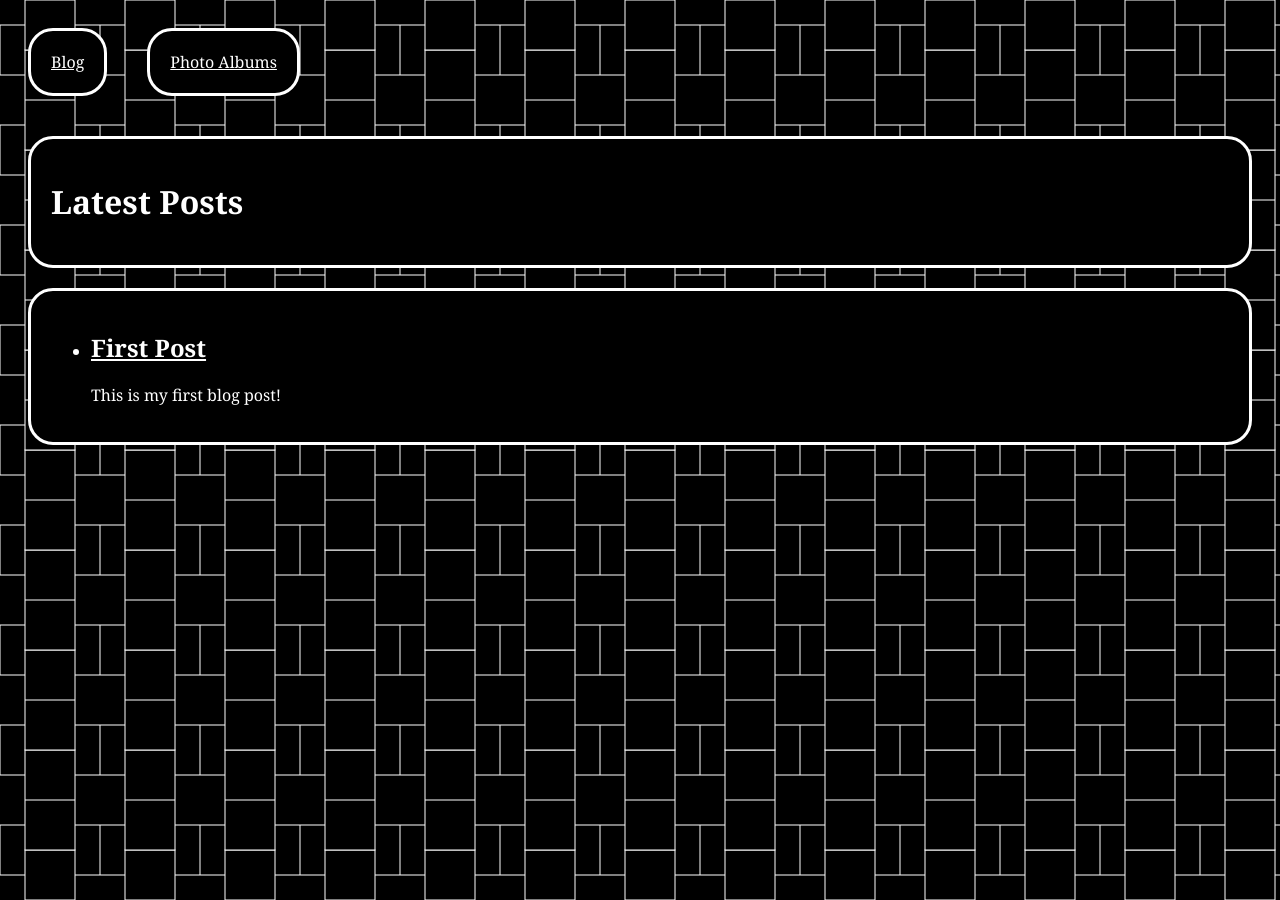
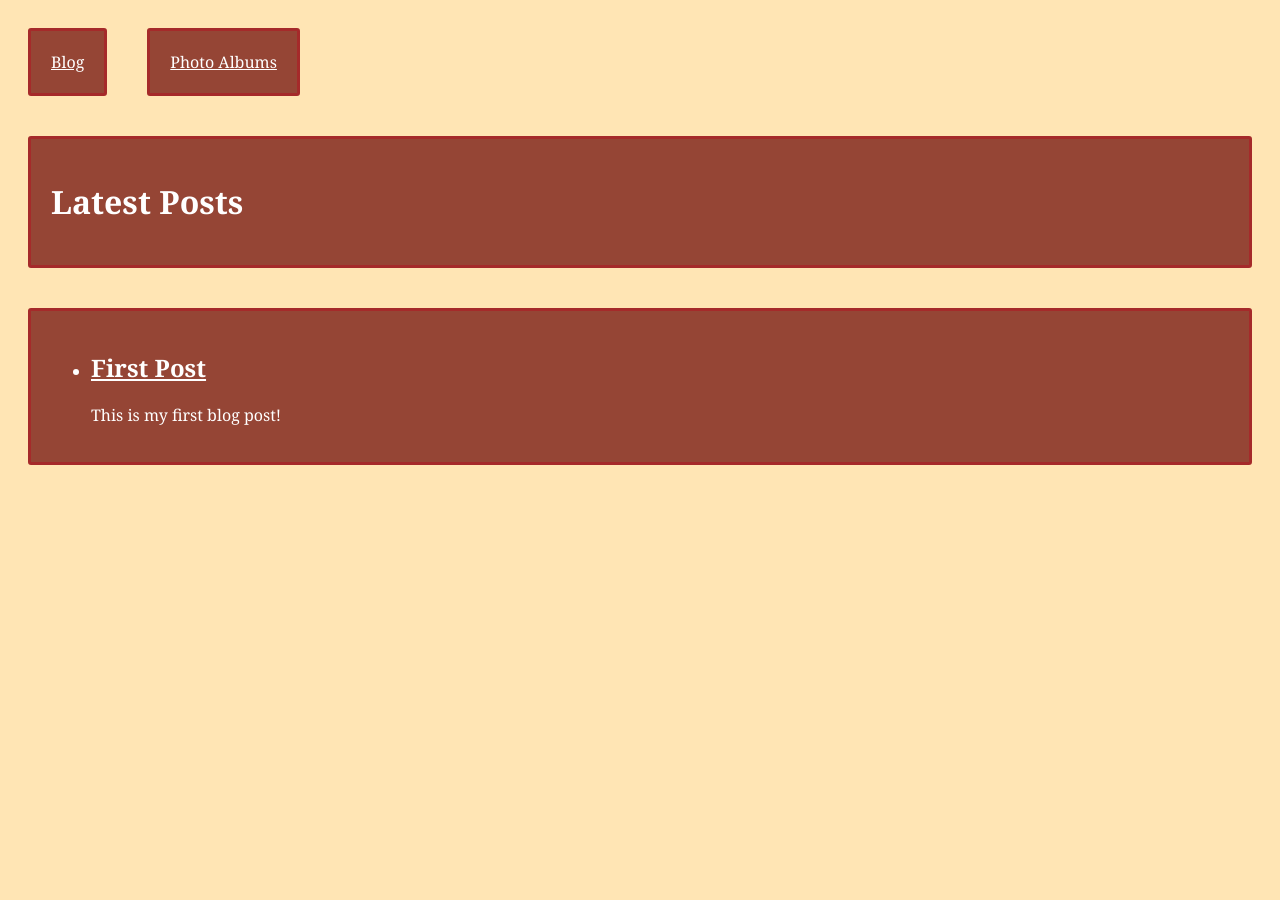
Before and after one commit to acurtiz/acurtiz.github.io, a Jekyll site: the page built from index.html, in a window 1280 px wide. Built offline with Jekyll 4.4.1, drawn with Linux system fonts in a browser that asks for light colours.

Commit message:
Update style.

```diff
--- a/_sass/main.scss
+++ b/_sass/main.scss
@@ -1,7 +1,6 @@
 body {
-    background-image: url("/assets/img/background.svg");
     background-size: 100px 100px;
-    background-color: #000000;
+    background: #FFE5B4;
     font-family: georgia,serif;
     color: white;
 }
@@ -27,10 +26,10 @@ a:active {
 }
 
 div.navigation-element {
-    border-radius: 25px;
+    border-radius: 3px;
     border-style: solid;
-    border-color: white;
-    background: black;
+    border-color: brown;
+    background-color: #954535;
     padding: 20px;
     margin: 20px;
     width: auto;
@@ -44,10 +43,10 @@ div.clearfix {
 }
 
 div.title {
-    border-radius: 25px;
+    border-radius: 3px;
     border-style: solid;
-    border-color: white;
-    background: black;
+    border-color: brown;
+    background-color: #954535;
     padding: 20px;
     margin: 20px;
     width: auto;
@@ -55,12 +54,12 @@ div.title {
 }
 
 div.body {
-    border-radius: 25px;
+    border-radius: 3px;
     border-style: solid;
-    border-color: white;
-    background: black;
+    border-color: brown;
+    background-color: #954535;
     padding: 20px;
-    margin: 20px;
+    margin: 40px 20px 40px 20px; /* 40px to avoid margin collapse between body and title */
     width: auto;
     height: auto;
 }
```
